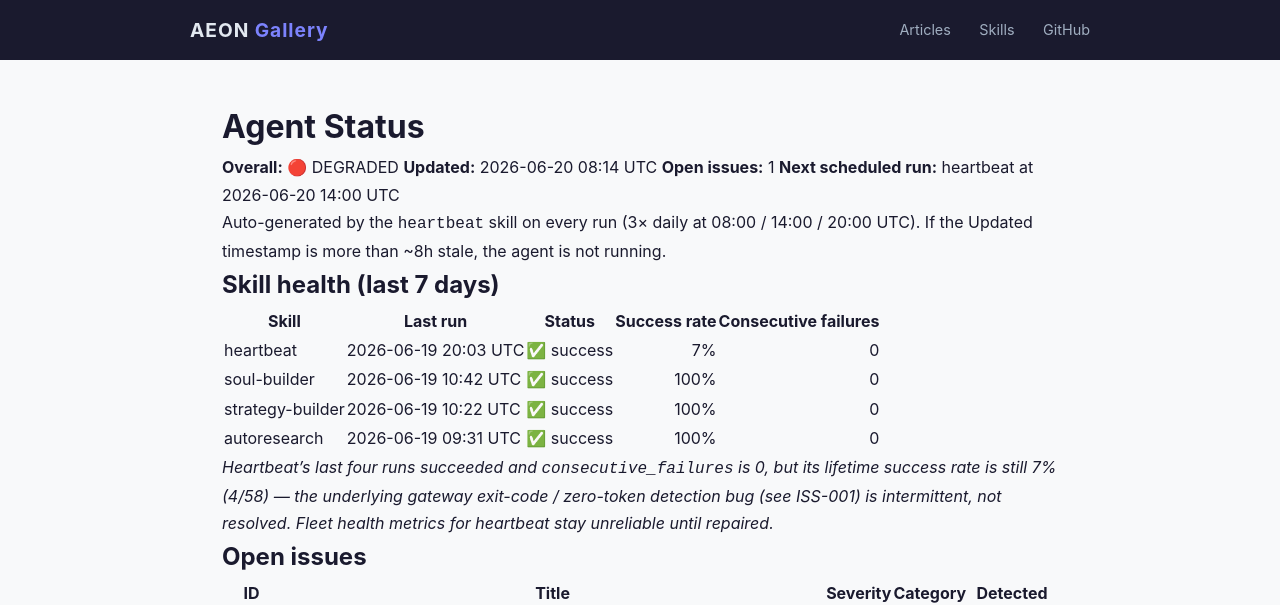
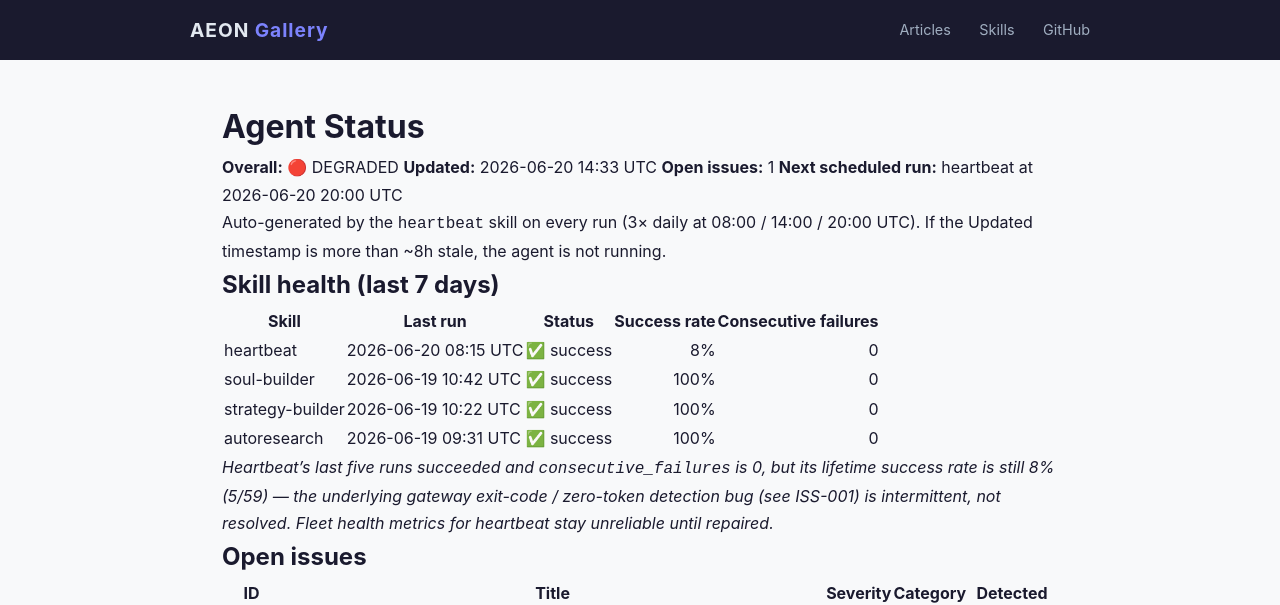
Before and after one commit to RickCrosschain/aeon, a Jekyll site: the page built from docs/status.md, in a window 1280 px wide. Shown: the top 605 px of the page. Built offline with Jekyll 4.4.1, drawn with Linux system fonts in a browser that asks for light colours.

Commit message:
chore(heartbeat): auto-commit 2026-06-20

```diff
--- a/docs/status.md
+++ b/docs/status.md
@@ -7,9 +7,9 @@
 # Agent Status
 
 **Overall:** 🔴 DEGRADED
-**Updated:** 2026-06-20 08:14 UTC
+**Updated:** 2026-06-20 14:33 UTC
 **Open issues:** 1
-**Next scheduled run:** heartbeat at 2026-06-20 14:00 UTC
+**Next scheduled run:** heartbeat at 2026-06-20 20:00 UTC
 
 Auto-generated by the `heartbeat` skill on every run (3× daily at 08:00 / 14:00 / 20:00 UTC). If the Updated timestamp is more than ~8h stale, the agent is not running.
 
@@ -17,12 +17,12 @@
 
 | Skill | Last run | Status | Success rate | Consecutive failures |
 |-------|----------|--------|-------------:|---------------------:|
-| heartbeat | 2026-06-19 20:03 UTC | ✅ success | 7% | 0 |
+| heartbeat | 2026-06-20 08:15 UTC | ✅ success | 8% | 0 |
 | soul-builder | 2026-06-19 10:42 UTC | ✅ success | 100% | 0 |
 | strategy-builder | 2026-06-19 10:22 UTC | ✅ success | 100% | 0 |
 | autoresearch | 2026-06-19 09:31 UTC | ✅ success | 100% | 0 |
 
-_Heartbeat's last four runs succeeded and `consecutive_failures` is 0, but its lifetime success rate is still 7% (4/58) — the underlying gateway exit-code / zero-token detection bug (see ISS-001) is intermittent, not resolved. Fleet health metrics for heartbeat stay unreliable until repaired._
+_Heartbeat's last five runs succeeded and `consecutive_failures` is 0, but its lifetime success rate is still 8% (5/59) — the underlying gateway exit-code / zero-token detection bug (see ISS-001) is intermittent, not resolved. Fleet health metrics for heartbeat stay unreliable until repaired._
 
 ## Open issues
 
--- a/memory/token-usage.csv
+++ b/memory/token-usage.csv
@@ -7,3 +7,4 @@
 2026-06-19,heartbeat,claude-opus-4-8,19788,5447,313299,38136
 2026-06-19,heartbeat,claude-opus-4-8,19786,4293,260945,37523
 2026-06-20,heartbeat,claude-opus-4-8,2092,4167,279917,38253
+2026-06-20,heartbeat,claude-opus-4-8,2096,4282,386467,39067
```
Also changed, not shown: memory/logs/2026-06-20.md (+15 -0 lines), .outputs/heartbeat.md.
